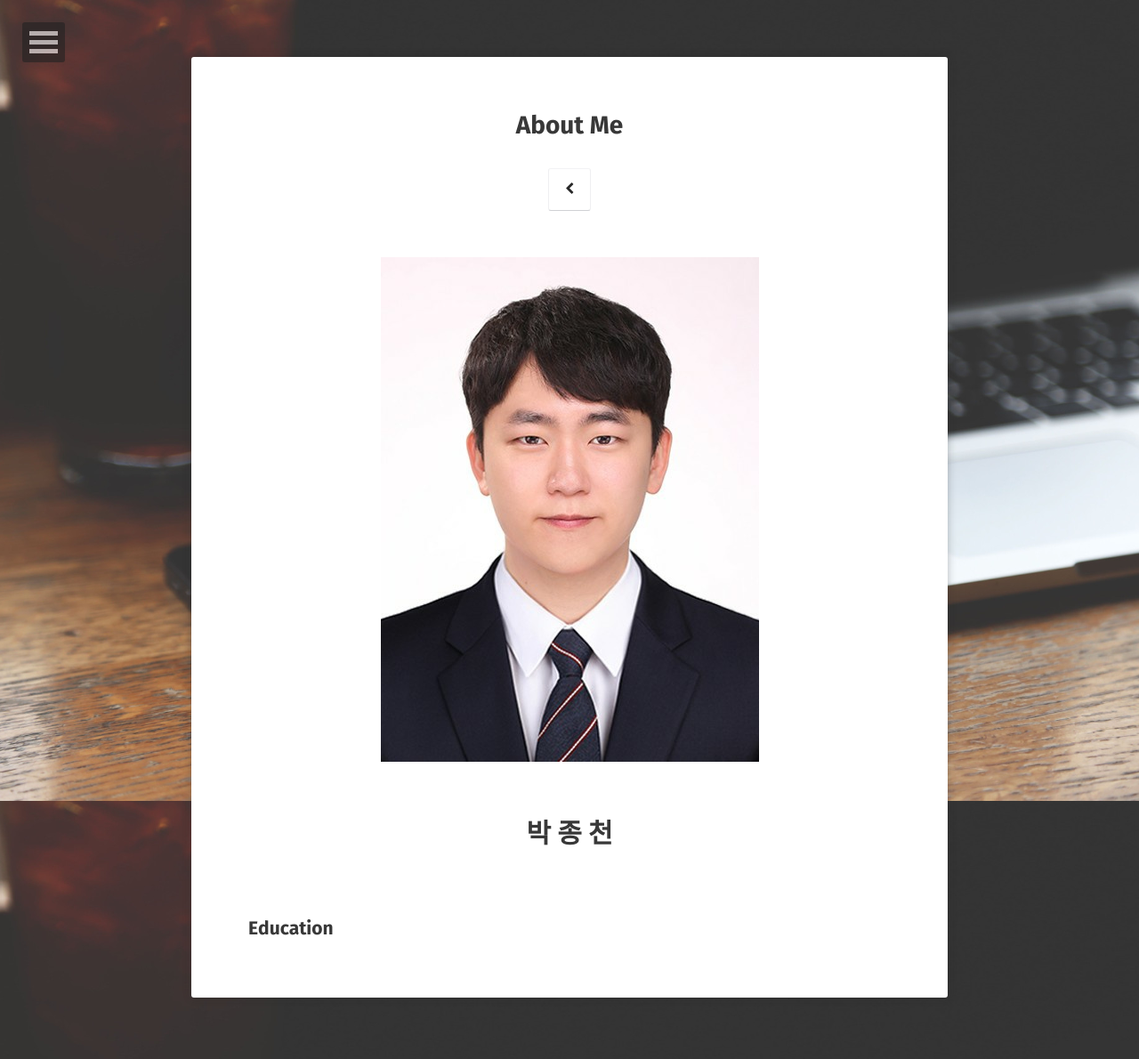
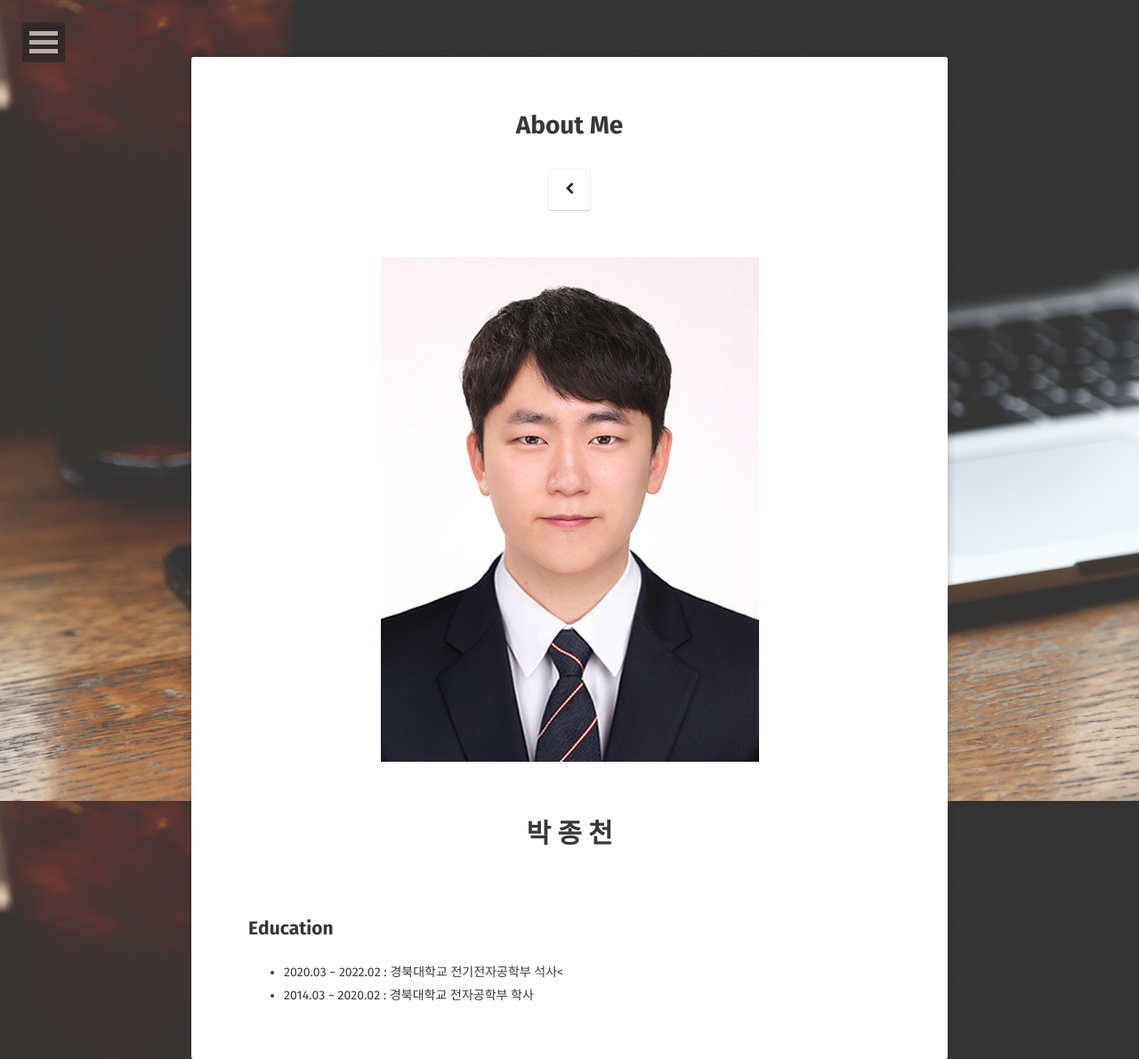
Before and after one commit to JongCheon-Park/JongCheon-Park.github.io, a Jekyll site: the page built from about/index.md, in a window 1280 px wide. Shown: the whole page at 89% size. Built offline with Jekyll 4.4.1, drawn with Linux system fonts in a browser that asks for light colours; some web fonts are replaced; before the commit the page ends 1121 px from its top, so only the background shows below that.

Commit message:
Update index.md

```diff
--- a/about/index.md
+++ b/about/index.md
@@ -11,3 +11,6 @@ comments: false
 <p align="center"><span style='font-size: 30px'><b>박 종 천</b></span></p><br>
 
 ## Education
+
+- 2020.03 ~ 2022.02 : 경북대학교 전기전자공학부 석사<
+- 2014.03 ~ 2020.02 : 경북대학교 전자공학부 학사
```
